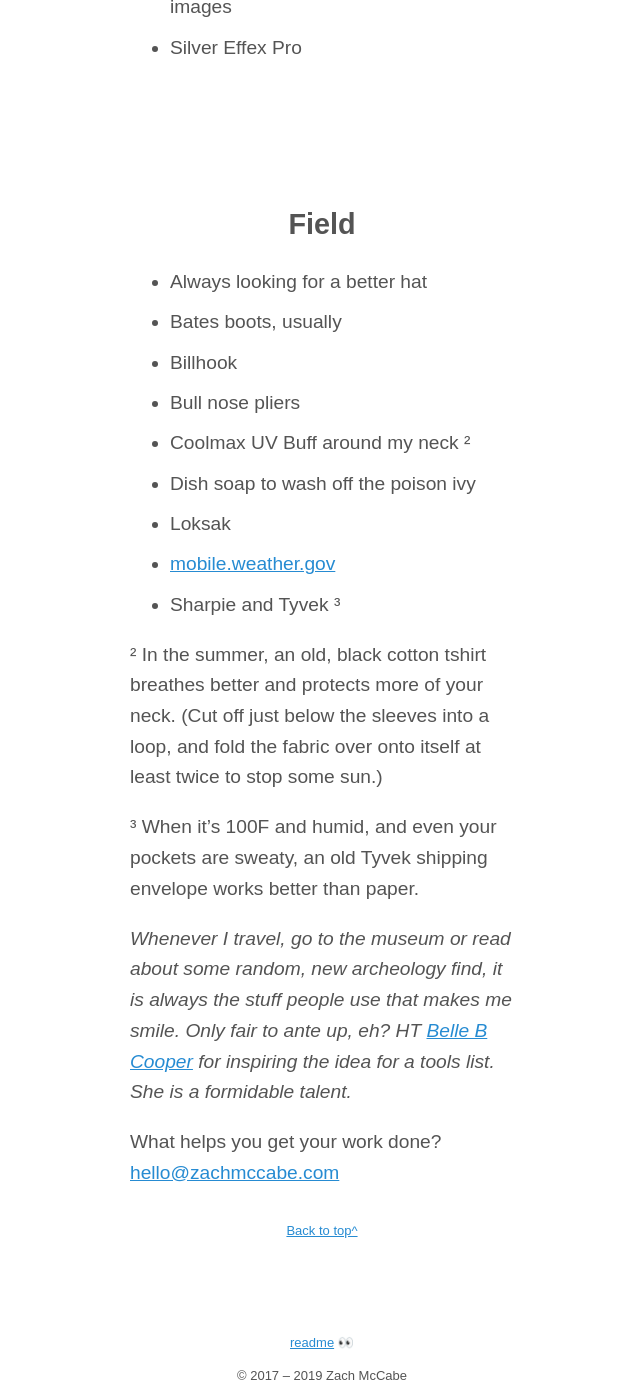
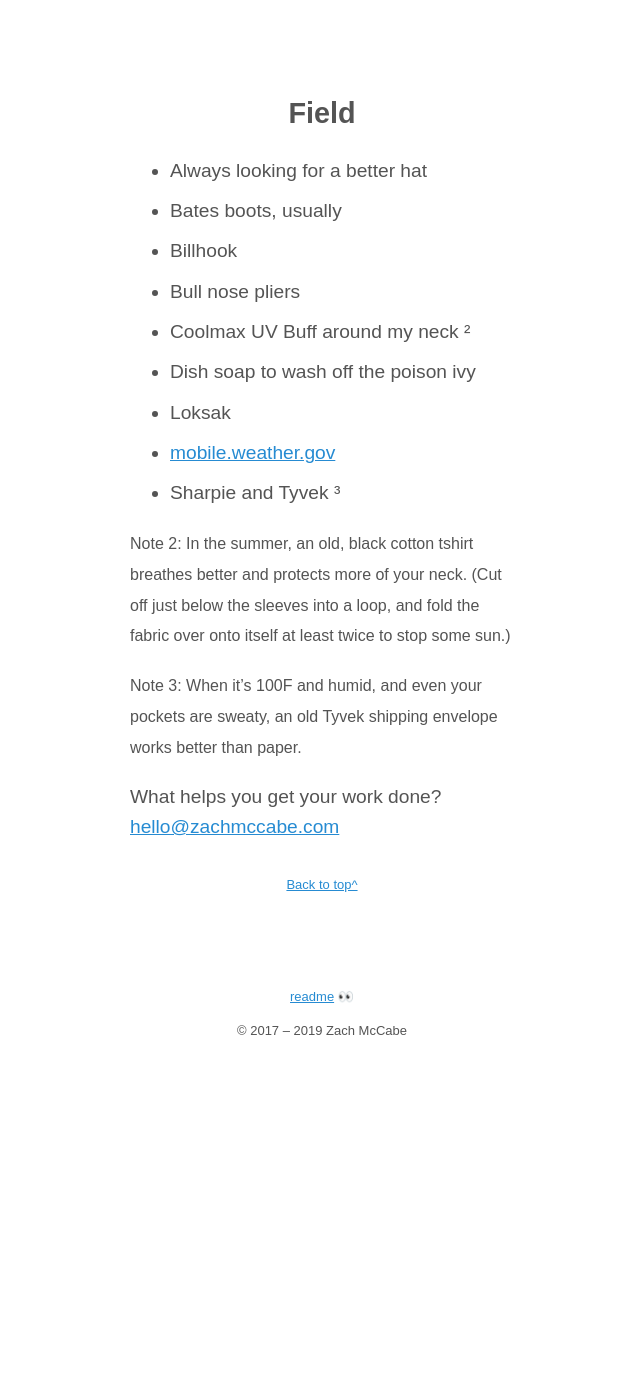
Before and after one commit to zachmccabe/zachmccabe.github.io, a Jekyll site: the page built from tools.md, in a window 1280 px wide and 1400 px high, scrolled down 2935 px. Shown: the whole window, without its empty margins (318-958 px from the left). Built offline with Jekyll 4.4.1, drawn with Linux system fonts in a browser that asks for light colours; after the commit the page ends 3990 px from its top, so only the background shows below that; some of the changed text lies outside the part shown.

Commit message:
Update tools.md

```diff
--- a/tools.md
+++ b/tools.md
@@ -1,15 +1,13 @@
 ---
 layout: rowley3
 title: Tools list
-pub-date: 2019-04-01
+date: 2019-04-01
 description: Tools list
 
 ---
 
 
-Updated: {{ pub-date | date: "%b %d %Y" }}
-
-For my collaborators, friends and you. This list is meant to give you a look at some useful favorites that help me get stuff done.
+Updated: {{ date | date: "%b %d %Y" }}
 
 
 
@@ -46,7 +44,7 @@
 + Sticky note triage, prev Orgzly
 + Pomodoro technique &sup1;
 
-&sup1; For nearly all screen-based tasks, at least. Writing gets more time because it takes me that long to build momentum.
+<small>Note 1: Pomodoro for screen-based tasks, at least. Writing gets more time because it takes me that long to build momentum.</small>
 
 
 
@@ -88,11 +86,9 @@
 + Sharpie and Tyvek &sup3;
 
 
-&sup2; In the summer, an old, black cotton tshirt breathes better and protects more of your neck. (Cut off just below the sleeves into a loop, and fold the fabric over onto itself at least twice to stop some sun.)
+<small>Note 2: In the summer, an old, black cotton tshirt breathes better and protects more of your neck. (Cut off just below the sleeves into a loop, and fold the fabric over onto itself at least twice to stop some sun.)</small>
 
-&sup3; When it's 100F and humid, and even your pockets are sweaty, an old Tyvek shipping envelope works better than paper.
-
-_Whenever I travel, go to the museum or read about some random, new archeology find, it is always the stuff people use that makes me smile. Only fair to ante up, eh? HT [Belle B Cooper](http://bellebcooper.com/) for inspiring the idea for a tools list. She is a formidable talent._
+<small>Note 3: When it's 100F and humid, and even your pockets are sweaty, an old Tyvek shipping envelope works better than paper.</small>
 
 
 What helps you get your work done? [hello@zachmccabe.com](mailto:hello@zachmccabe.com)
```
